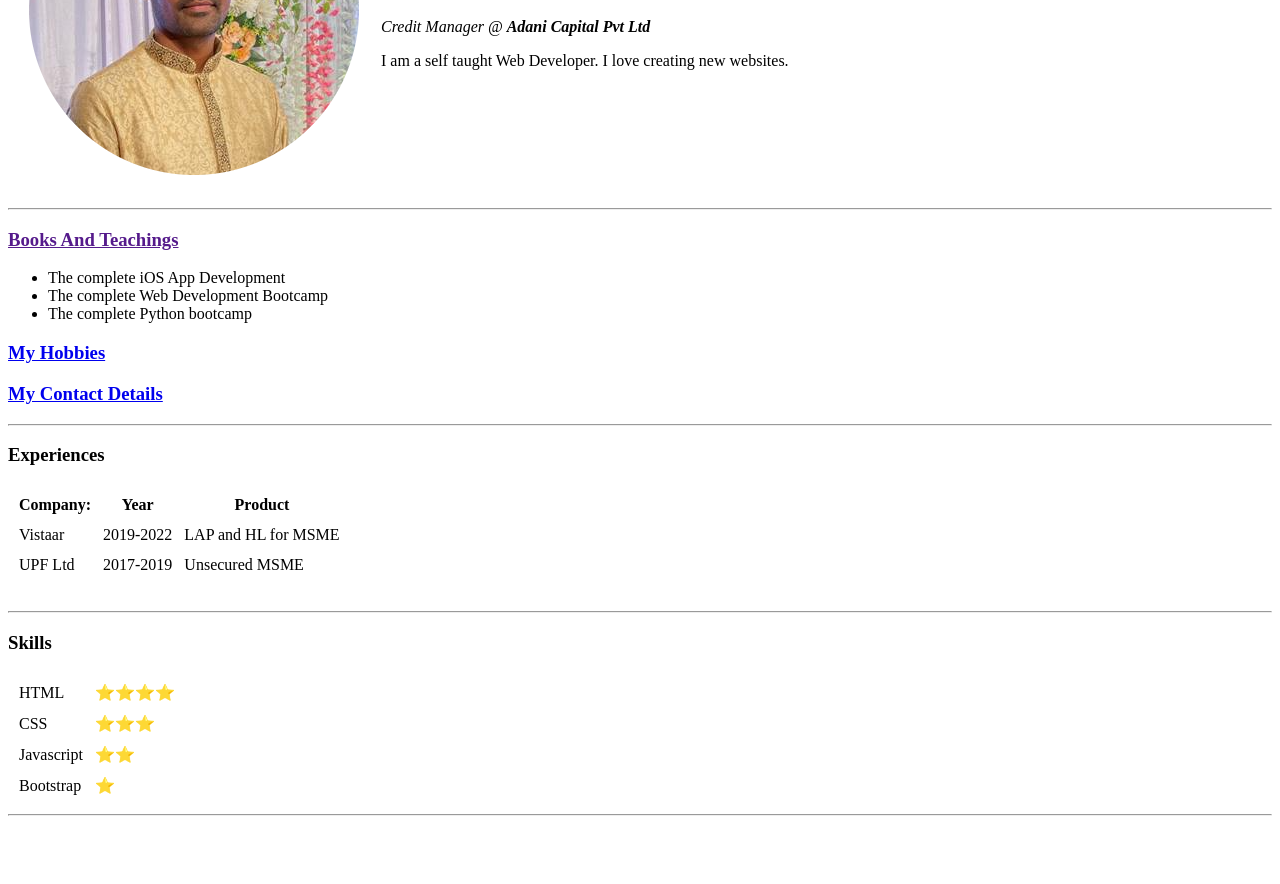
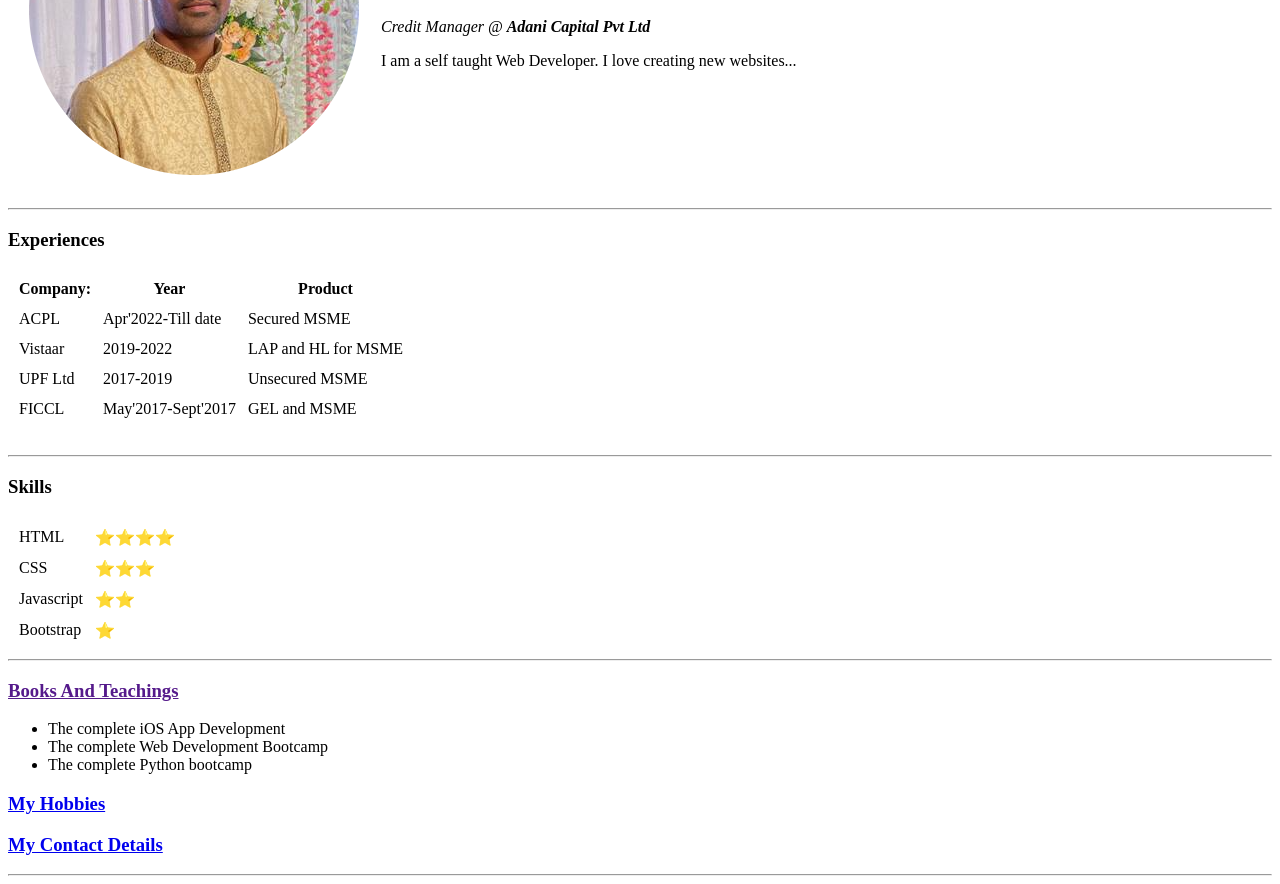
Before and after one commit to Hskoppal86/Personal-Site, a plain HTML site: page index.html in a window 1280 px wide. Shown: the part 184-1068 px from the top of the page. Before the commit the page ends 1008 px from the top, so only its background shows below. Drawn offline with Linux system fonts and the light colour scheme.

Commit message:
file updated

```diff
--- a/index.html
+++ b/index.html
@@ -4,7 +4,7 @@
     <meta charset="UTF-8" />
     <meta http-equiv="X-UA-Compatible" content="IE=edge" />
     <meta name="viewport" content="width=device-width, initial-scale=1.0" />
-    <title>♥ Angela's Personal Site</title>
+    <title>Hanumesh Sapparad's Personal Site</title>
   </head>
   <body>
     <table cellspacing="20">
@@ -17,21 +17,12 @@
           <em>
             <p>Credit Manager @ <strong>Adani Capital Pvt Ltd</strong></p>
           </em>
-          <p>I am a self taught Web Developer. I love creating new websites.</p>
+          <p>
+            I am a self taught Web Developer. I love creating new websites...
+          </p>
         </td>
       </tr>
     </table>
-    <hr />
-    <a href=""><h3>Books And Teachings</h3></a>
-    <ul>
-      <li>The complete iOS App Development</li>
-      <li>The complete Web Development Bootcamp</li>
-      <li>The complete Python bootcamp</li>
-    </ul>
-    <a href="../Personal Site/Hobbies.html"><h3>My Hobbies</h3></a>
-    <h3>
-      <a href="..//Personal Site/Contact-me.html">My Contact Details</a>
-    </h3>
     <hr />
 
     <h3>Experiences</h3>
@@ -43,15 +34,28 @@
           <th>Product</th>
         </tr>
       </thead>
+
+      <tr>
+        <td>ACPL</td>
+        <td>Apr'2022-Till date</td>
+        <td>Secured MSME</td>
+      </tr>
       <tr>
         <td>Vistaar</td>
         <td>2019-2022</td>
         <td>LAP and HL for MSME</td>
       </tr>
+
       <tr>
         <td>UPF Ltd</td>
         <td>2017-2019</td>
         <td>Unsecured MSME</td>
+      </tr>
+
+      <tr>
+        <td>FICCL</td>
+        <td>May'2017-Sept'2017</td>
+        <td>GEL and MSME</td>
       </tr>
     </table>
     <br />
@@ -76,5 +80,18 @@
       </tr>
     </table>
     <hr />
+
+    <a href=""><h3>Books And Teachings</h3></a>
+    <ul>
+      <li>The complete iOS App Development</li>
+      <li>The complete Web Development Bootcamp</li>
+      <li>The complete Python bootcamp</li>
+    </ul>
+
+    <a href="Hobbies.html"><h3>My Hobbies</h3></a>
+    <h3>
+      <a href="Contact-me.html">My Contact Details</a>
+    </h3>
+    <hr />
   </body>
 </html>
```
